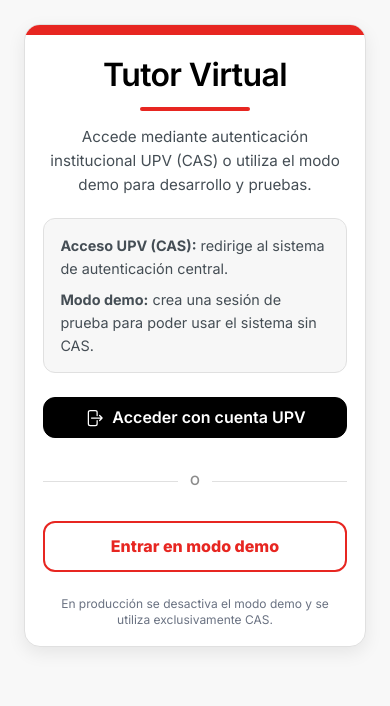
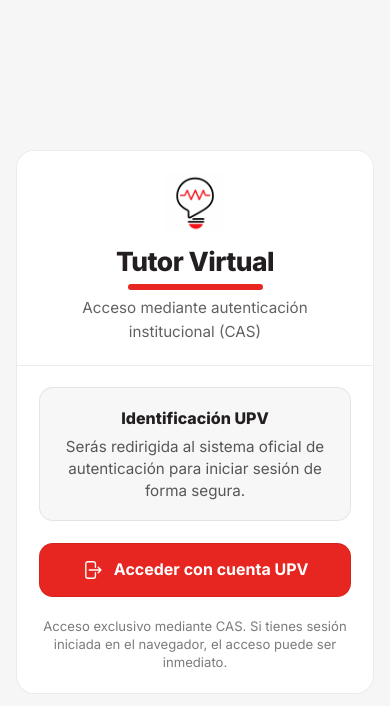
Before and after one commit to claragarcc/frontend, a React (Vite) app: page /login in a window 390 px wide. Shown: the top 706 px of the page. Built offline with nearby package versions, Linux system fonts and the light colour scheme.

Commit message:
Refactor code structure for improved readability and maintainability

```diff
--- a/src/pages/Login.jsx
+++ b/src/pages/Login.jsx
@@ -1,91 +1,73 @@
 import React, { useState, useCallback } from "react";
-import { useNavigate, useLocation } from "react-router-dom";
+import { useLocation } from "react-router-dom";
 import { ArrowRightOnRectangleIcon } from "@heroicons/react/24/outline";
-import { demoLogin } from "../services/auth";
+
+import logoTutor from "../assets/logotutor.png"; // ✅
 
 export default function Login() {
-  const navigate = useNavigate();
   const location = useLocation();
   const [loading, setLoading] = useState(false);
 
   const from = location.state?.from?.pathname || "/home";
- // CAS real (redirige al backend)
+
   const handleSSOLogin = useCallback(() => {
     setLoading(true);
-  localStorage.removeItem("tv_demo_enabled"); // ✅ no demo si vas por CAS
-  const returnTo = encodeURIComponent(window.location.origin + "/home");
-  window.location.href = "https://tutor-virtual.dsic.upv.es/api/auth/cas/login";
-}, []);
+    localStorage.removeItem("tv_demo_enabled");
 
-// Demo: crea sesión REAL en backend (cookie) + marca demo en front
-const handleDemoLogin = useCallback(async () => {
-  try {
-    setLoading(true);
-    await demoLogin();
-
-    localStorage.setItem("tv_demo_enabled", "true"); // ✅ ESTA ES LA CLAVE
-
-    navigate(from, { replace: true });
-  } catch (e) {
-    console.error("Demo login error:", e);
-    alert("No se pudo iniciar sesión en modo demo. Revisa el backend.");
-  } finally {
-    setLoading(false);
-  }
-}, [navigate, from]);
-
+    const returnTo = encodeURIComponent(window.location.origin + from);
+    window.location.href =
+      "https://tutor-virtual.dsic.upv.es/api/auth/cas/login?returnTo=" + returnTo;
+  }, [from]);
 
   return (
-    <div className="login-scope">
-      <div className="login-card">
-        <div className="login-accent" />
+    <div className="tv-login">
+      <div className="tv-login__card">
+        <header className="tv-login__header">
+          <div className="tv-login__brand">
+            <img
+              src={logoTutor}
+              alt="Tutor Virtual"
+              className="tv-login__logo"
+              loading="eager"
+            />
 
-        <div className="login-body">
-          <h1 className="login-title">Tutor Virtual</h1>
-
-          <p className="login-subtitle">
-            Accede mediante autenticación institucional UPV (CAS) o utiliza el modo demo para
-            desarrollo y pruebas.
+            <div className="tv-login__titles">
+              <h1 className="tv-login__title">Tutor Virtual</h1>
+              <p className="tv-login__subtitle">
+                Acceso mediante autenticación institucional (CAS)
               </p>
-
-          <div className="login-info">
-            <div>
-              <strong className="login-strong">Acceso UPV (CAS):</strong>{" "}
-              redirige al sistema de autenticación central.
-            </div>
-            <div style={{ marginTop: "0.5rem" }}>
-              <strong className="login-strong">Modo demo:</strong>{" "}
-              crea una sesión de prueba para poder usar el sistema sin CAS.
             </div>
           </div>
 
-          <div className="login-buttons">
+
+        </header>
+
+        <main className="tv-login__body">
+          <div className="tv-login__panel">
+            <div className="tv-login__panelTitle">Identificación UPV</div>
+            <div className="tv-login__panelText">
+              Serás redirigida al sistema oficial de autenticación para iniciar
+              sesión de forma segura.
+            </div>
+          </div>
+
           <button
             type="button"
             onClick={handleSSOLogin}
             disabled={loading}
-              className={`btn-secondary w-full ${loading ? "btn-loading" : ""}`}
+            className="tv-login__btn"
           >
-              <ArrowRightOnRectangleIcon className="w-5 h-5" />
-              {loading ? "Iniciando..." : "Acceder con cuenta UPV"}
+            <ArrowRightOnRectangleIcon className="tv-login__btnIcon" />
+            <span className="tv-login__btnText">
+              {loading ? "Redirigiendo…" : "Acceder con cuenta UPV"}
+            </span>
           </button>
 
-            <div className="login-divider">O</div>
-
-            <button
-              type="button"
-              onClick={handleDemoLogin}
-              disabled={loading}
-              className={`btn-demo w-full ${loading ? "btn-loading" : ""}`}
-            >
-              {loading ? "Entrando..." : "Entrar en modo demo"}
-            </button>
+          <div className="tv-login__foot">
+            Acceso exclusivo mediante CAS. Si tienes sesión iniciada en el
+            navegador, el acceso puede ser inmediato.
           </div>
-
-          <p className="mt-6 text-xs text-gray-500">
-            En producción se desactiva el modo demo y se utiliza exclusivamente CAS.
-          </p>
-        </div>
+        </main>
       </div>
     </div>
   );
--- a/src/style.css
+++ b/src/style.css
@@ -279,6 +279,226 @@
   /* Si el contenido no cabe (teclado, móviles pequeños), que haga scroll */
   overflow-y: auto;
   -webkit-overflow-scrolling: touch;
+}
+
+/* ===== LOGIN (liso, centrado, sin burbujas/sombras) ===== */
+.tv-login {
+  min-height: 100vh;
+  display: grid;
+  place-items: center;
+  padding: 2.5rem 1rem;
+
+  /* Fondo liso (sin degradados ni burbujas) */
+  background: #f6f6f7;
+}
+
+.tv-login__card {
+  /* Más ancho */
+  width: min(980px, 100%);
+
+  border-radius: 18px;
+  overflow: hidden;
+  background: #ffffff;
+
+  /* Sin sombra (coherente con tu web) */
+  box-shadow: none;
+
+  border: 1px solid rgba(0,0,0,0.08);
+}
+
+/* Header liso */
+.tv-login__header {
+  padding: 2.2rem 2.5rem 1.6rem;
+  background: #ffffff;
+  position: relative;
+
+  /* Separación limpia */
+  border-bottom: 1px solid rgba(0,0,0,0.08);
+}
+
+/* Quitar burbujas del header */
+.tv-login__header::before,
+.tv-login__header::after {
+  content: none;
+}
+
+/* Brand centrado (logo + títulos) */
+.tv-login__brand {
+  display: flex;
+  flex-direction: column;     /* ⬅️ apila */
+  align-items: center;        /* ⬅️ centra */
+  gap: 0.9rem;
+}
+
+/* Logo integrado: sin caja ni sombra */
+.tv-login__logo {
+  width: 72px;
+  height: 72px;
+  object-fit: contain;
+  background: transparent;
+  box-shadow: none;
+  border-radius: 0;
+}
+
+/* Si usas fallback: también sin brillo */
+.tv-login__logoFallback {
+  width: 72px;
+  height: 72px;
+  border-radius: 16px;
+  display: grid;
+  place-items: center;
+  font-weight: 800;
+  letter-spacing: 0.5px;
+  color: #ffffff;
+  background: #E72621;
+  box-shadow: none; /* ⬅️ fuera brillo */
+}
+
+.tv-login__titles {
+  display: grid;
+  gap: 0.35rem;
+  text-align: center; /* ⬅️ centra textos */
+}
+
+/* Título con detalle “guay” pero limpio: subrayado rojo */
+.tv-login__title {
+  margin: 0;
+  font-size: 2.05rem;
+  line-height: 1.08;
+  font-weight: 750;
+  color: #231F20;
+  text-align: center;
+  position: relative;
+}
+
+/* Subrayado rojo centrado y liso */
+.tv-login__title::after {
+  content: "";
+  display: block;
+  width: 170px;
+  height: 6px;
+  background: #E72621;
+  border-radius: 999px;
+  margin: 0.55rem auto 0;
+}
+
+.tv-login__subtitle {
+  margin: 0;
+  font-size: 0.95rem;
+  color: rgba(0,0,0,0.62);
+  text-align: center;
+}
+
+/* Badge eliminado: si lo dejaste en JSX, lo ocultamos */
+.tv-login__badge {
+  display: none;
+}
+
+/* Body centrado */
+.tv-login__body {
+  padding: 2.2rem 2.5rem 2.6rem;
+  display: grid;
+  gap: 1.35rem;
+  justify-items: center; /* ⬅️ centra los bloques */
+}
+
+/* Panel: gris suave, sin color azul */
+.tv-login__panel {
+  width: min(640px, 100%);  /* ⬅️ que no se vaya demasiado ancho */
+  border-radius: 14px;
+  padding: 1.1rem 1.2rem;
+  background: rgba(0,0,0,0.03);
+  border: 1px solid rgba(0,0,0,0.08);
+  text-align: center;       /* ⬅️ centra contenido */
+}
+
+.tv-login__panelTitle {
+  font-weight: 750;
+  color: #231F20;           /* ⬅️ sin azul */
+  margin-bottom: 0.35rem;
+}
+
+.tv-login__panelText {
+  color: rgba(0,0,0,0.65);
+  font-size: 0.95rem;
+  line-height: 1.45;
+}
+
+/* Botón: rojo, sin sombra, sin “brillo” */
+.tv-login__btn {
+  width: min(520px, 100%);
+  height: 54px;
+  border-radius: 14px;
+  border: 1px solid rgba(0,0,0,0.08);
+
+  background: #E72621;
+  color: #ffffff;
+
+  display: inline-flex;
+  align-items: center;
+  justify-content: center;
+  gap: 0.65rem;
+
+  font-size: 1rem;
+  font-weight: 650;
+  cursor: pointer;
+
+  box-shadow: none; /* ⬅️ fuera glow */
+  transition: transform 120ms ease, opacity 120ms ease, filter 120ms ease;
+}
+
+/* Hover MUY sutil, sin sombras */
+.tv-login__btn:hover {
+ background-color: var(--color-text-main);
+  border-color: rgba(231, 38, 33, 0.35);
+  color: var(--color-bg-surface);
+
+
+}
+
+
+.tv-login__btn:disabled {
+  opacity: 0.7;
+  cursor: not-allowed;
+  transform: none;
+  filter: none;
+}
+
+.tv-login__btnIcon {
+  width: 22px;
+  height: 22px;
+}
+
+/* Foot centrado */
+.tv-login__foot {
+  width: min(640px, 100%);
+  text-align: center;
+  font-size: 0.82rem;
+  color: rgba(0,0,0,0.52);
+  line-height: 1.35;
+}
+
+/* Responsive */
+@media (max-width: 520px) {
+  .tv-login__header,
+  .tv-login__body {
+    padding: 1.35rem;
+  }
+
+  .tv-login__title {
+    font-size: 1.65rem;
+  }
+
+  .tv-login__title::after {
+    width: 135px;
+    height: 6px;
+  }
+
+  .tv-login__logo,
+  .tv-login__logoFallback {
+    width: 60px;
+    height: 60px;
+  }
 }
 
 
@@ -2184,9 +2404,9 @@
 
 
 .chat-top-img{
-  width: clamp(110px, 18vw, 220px);
+  width: clamp(170px, 25vw, 310px);
   height: auto;
-  max-height: 140px;
+  max-height: 200px;
   border-radius: var(--radius-md);
   border: 1px solid var(--color-border);
   background: var(--color-bg-disabled);
@@ -2195,7 +2415,7 @@
   transition: transform 0.18s ease;
 }
 
-.chat-top-img:hover{ transform: scale(1.01); }
+.chat-top-img:hover{ transform: scale(1.1); }
 
 .chat-top-text{
   min-width: 0;
```
Also changed, not shown: src/pages/Interacciones.jsx (+82 -23 lines), src/assets/logotutor.png (added). Lines whose indentation alone changed are shown as unchanged.
